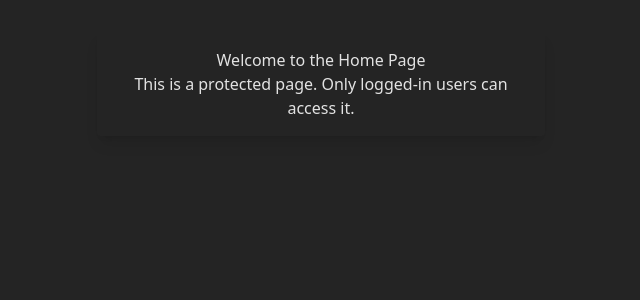
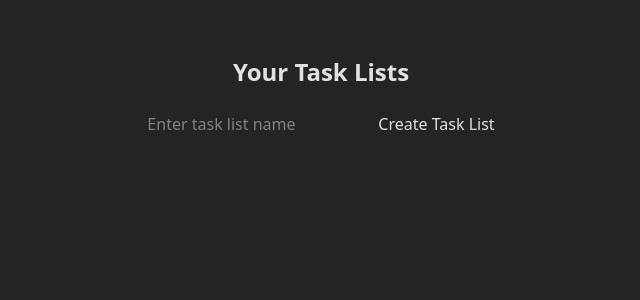
Before and after one commit to Olha-Katran/to-do-app, a React (Vite) app in the folder todo/: page / in a window 1280 px wide. Shown: the top 300 px of the page, without its empty margins (319-959 px from the left). Built offline with nearby package versions, Linux system fonts and the light colour scheme; no server answers; sample sign-in values are in the browser's storage.

Commit message:
feat: add create task list input

```diff
--- a/todo/src/pages/home.tsx
+++ b/todo/src/pages/home.tsx
@@ -1,10 +1,30 @@
-import React from 'react';
+import React, { useState } from 'react';
+import { getAuth } from 'firebase/auth';
 
 const HomePage = () => {
+    const [newListName, setNewListName] = useState('');
+
+    const handleCreateList = () => {
+        console.log('created List')
+    }
+
   return (
-    <div className="max-w-md mx-auto p-4 rounded shadow-lg">
-      <h1>Welcome to the Home Page</h1>
-      <p>This is a protected page. Only logged-in users can access it.</p>
+    <div className="container mx-auto p-6">
+        <h1 className="text-2xl font-semibold mb-6">Your Task Lists</h1>
+
+        <div>
+            <input
+                type="text"
+                value={newListName}
+                onChange={(e) => setNewListName(e.target.value)}
+                placeholder="Enter task list name"
+            />
+             <button
+                onClick={handleCreateList}
+            >
+                Create Task List
+            </button>
+        </div>
     </div>
   );
 };
```
